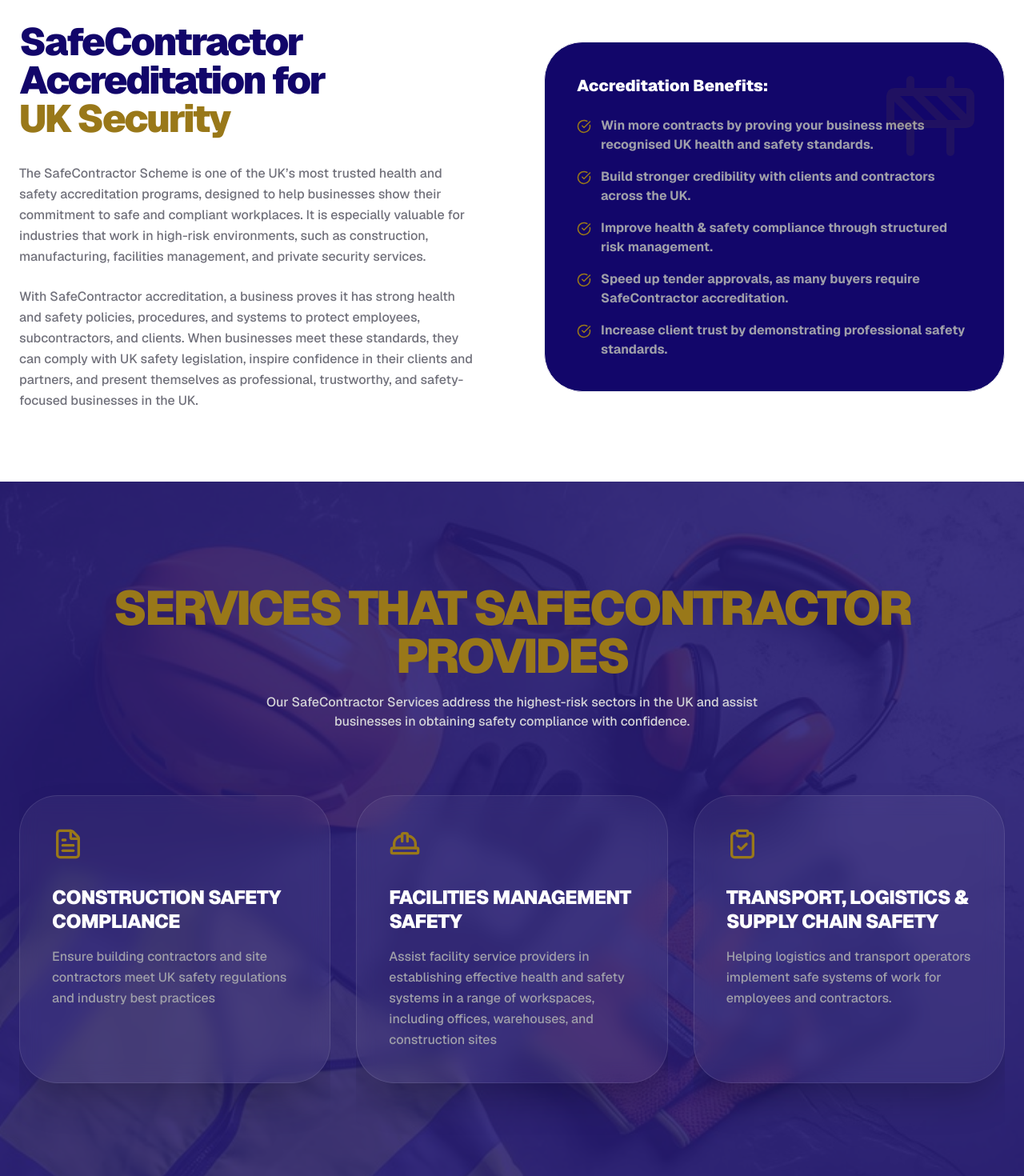
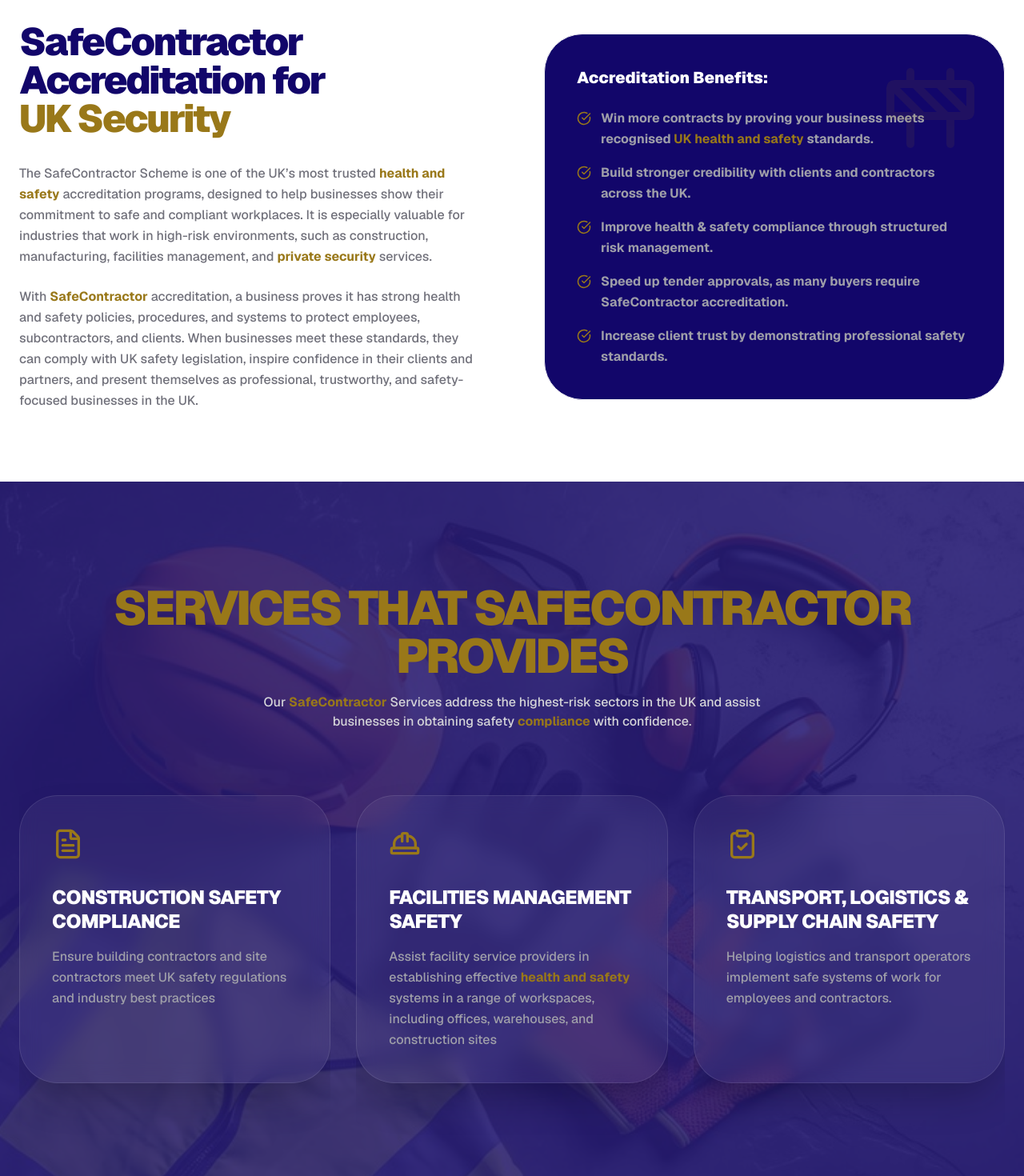
Before and after one commit to bizgrowholdings50-ctrl/Bizgrow-Holdings, a Next.js app: page /our-services/safe-contractor in a window 1280 px wide. Shown: the part 860-2330 px from the top of the page at 80% size. Built offline with nearby package versions, Linux system fonts and the light colour scheme.

Commit message:
Add the internal linking of safecontractor page

```diff
--- a/app/our-services/safe-contractor/page.jsx
+++ b/app/our-services/safe-contractor/page.jsx
@@ -33,9 +33,9 @@ const SafeContractorPage = () => {
 
         {/* Step 2: Large Watermark Text (Middle Layer) */}
         <div className="absolute inset-0 flex items-center justify-center overflow-hidden pointer-events-none select-none z-10">
-          <h2 className="text-[10rem] md:text-[12rem] font-black text-white/[0.05] leading-none uppercase tracking-tighter text-center">
+          <span className="text-[10rem] md:text-[12rem] font-black text-white/[0.05] leading-none uppercase tracking-tighter text-center">
             SAFE <br className="md:hidden" /> CONTRACTOR
-          </h2>
+          </span>
         </div>
 
         {/* Step 3: Actual Content (Top Layer) */}
@@ -57,8 +57,11 @@ const SafeContractorPage = () => {
             <FadeIn direction="right" duration="0.8">
               <p className="mt-2 text-blue-100/80 text-lg md:text-2xl max-w-2xl leading-relaxed font-medium">
                 Achieve SafeContractor accreditation with expert support from
-                <Link href="/">BizGrow Holdings</Link>. We help UK businesses meet health and safety
-                standards and win more contracts with confidence.
+                <Link href="/" className="text-[#997819] font-bold ml-1">
+                  BizGrow Holdings
+                </Link>
+                . We help UK businesses meet health and safety standards and win
+                more contracts with confidence.
               </p>
             </FadeIn>
 
@@ -82,21 +85,40 @@ const SafeContractorPage = () => {
               <div className="space-y-6 text-zinc-500 text-md leading-relaxed font-medium">
                 <p>
                   The SafeContractor Scheme is one of the UK’s most trusted
-                  health and safety accreditation programs, designed to help
-                  businesses show their commitment to safe and compliant
-                  workplaces. It is especially valuable for industries that work
-                  in high-risk environments, such as construction,
-                  manufacturing, facilities management, and private security
+                  <Link
+                    href="https://bizgrow-holdings.com/key-components-of-health-and-safety-policy/"
+                    className="text-[#997819] font-bold ml-1"
+                  >
+                    health and safety
+                  </Link>{" "}
+                  accreditation programs, designed to help businesses show their
+                  commitment to safe and compliant workplaces. It is especially
+                  valuable for industries that work in high-risk environments,
+                  such as construction, manufacturing, facilities management,
+                  and{" "}
+                  <Link
+                    href="https://bizgrow-holdings.com/our-services/private-security-startup/"
+                    className="text-[#997819] font-bold mr-1"
+                  >
+                    private security
+                  </Link>
                   services.
                 </p>
                 <p>
-                  With SafeContractor accreditation, a business proves it has
-                  strong health and safety policies, procedures, and systems to
-                  protect employees, subcontractors, and clients. When
-                  businesses meet these standards, they can comply with UK
-                  safety legislation, inspire confidence in their clients and
-                  partners, and present themselves as professional, trustworthy,
-                  and safety-focused businesses in the UK.
+                  With{" "}
+                  <Link
+                    href="https://bizgrow-holdings.com/safecontractor-what-your-uk-business-needs-to-know/"
+                    className="text-[#997819] font-bold"
+                  >
+                    SafeContractor
+                  </Link>{" "}
+                  accreditation, a business proves it has strong health and
+                  safety policies, procedures, and systems to protect employees,
+                  subcontractors, and clients. When businesses meet these
+                  standards, they can comply with UK safety legislation, inspire
+                  confidence in their clients and partners, and present
+                  themselves as professional, trustworthy, and safety-focused
+                  businesses in the UK.
                 </p>
               </div>
             </FadeIn>
@@ -109,9 +131,19 @@ const SafeContractorPage = () => {
                 <h3 className="text-xl font-black text-white mb-6">
                   Accreditation Benefits:
                 </h3>
-                <ul className="space-y-4 ">
+                <ul className="space-y-4">
                   {[
-                    "Win more contracts by proving your business meets recognised UK health and safety standards.",
+                    <>
+                      Win more contracts by proving your business meets
+                      recognised{" "}
+                      <Link
+                        href="https://bizgrow-holdings.com/8-tips-to-secure-safecontractor-accreditation/"
+                        className="text-[#997819] font-bold inline hover:underline"
+                      >
+                        UK health and safety
+                      </Link>{" "}
+                      standards.
+                    </>,
                     "Build stronger credibility with clients and contractors across the UK.",
                     "Improve health & safety compliance through structured risk management.",
                     "Speed up tender approvals, as many buyers require SafeContractor accreditation.",
@@ -119,13 +151,14 @@ const SafeContractorPage = () => {
                   ].map((item, idx) => (
                     <li
                       key={idx}
-                      className="flex items-start gap-3 text-zinc-400 font-bold"
+                      className="flex items-start gap-3 text-zinc-400 font-bold leading-relaxed"
                     >
                       <CheckCircle
                         size={18}
                         className="text-[#997819] mt-1 shrink-0"
-                      />{" "}
-                      {item}
+                      />
+                      {/* 🔹 Span add karne se text flow natural rahega */}
+                      <span className="block text-left">{item}</span>
                     </li>
                   ))}
                 </ul>
@@ -156,9 +189,22 @@ const SafeContractorPage = () => {
                 Services that SafeContractor Provides
               </h2>
               <p className="text-zinc-300 max-w-2xl mx-auto font-medium">
-                Our SafeContractor Services address the highest-risk sectors in
-                the UK and assist businesses in obtaining safety compliance with
-                confidence.
+                Our{" "}
+                <Link
+                  href="https://bizgrow-holdings.com/check-if-a-contractor-has-safecontractor-accreditation/"
+                  className="text-[#997819] font-bold"
+                >
+                  SafeContractor
+                </Link>{" "}
+                Services address the highest-risk sectors in the UK and assist
+                businesses in obtaining safety{" "}
+                <Link
+                  href="https://bizgrow-holdings.com/compliance-consultancies/"
+                  className="text-[#997819] font-bold"
+                >
+                  compliance
+                </Link>{" "}
+                with confidence.
               </p>
             </FadeIn>
           </div>
@@ -172,7 +218,19 @@ const SafeContractorPage = () => {
               },
               {
                 t: "Facilities Management Safety",
-                d: "Assist facility service providers in establishing effective health and safety systems in a range of workspaces, including offices, warehouses, and construction sites",
+                d: (
+                  <>
+                    Assist facility service providers in establishing effective{" "}
+                    <Link
+                      href="https://bizgrow-holdings.com/why-safe-contractor-certification-is-essential-for-uk-contractors-and-suppliers/"
+                      className="text-[#997819] font-bold"
+                    >
+                      health and safety
+                    </Link>{" "}
+                    systems in a range of workspaces, including offices,
+                    warehouses, and construction sites
+                  </>
+                ),
                 icon: <HardHat className="w-10 h-10" />,
               },
               {
@@ -298,9 +356,16 @@ const SafeContractorPage = () => {
                   <span className="text-[#997819]">Accreditation.</span>
                 </h2>
                 <p className="text-blue-100/70 text-lg font-medium mb-10 leading-relaxed">
-                  Choosing SafeContractor shows your commitment to professional
-                  standards and client confidence. It helps your business stand
-                  out in the competitive UK market.
+                  Choosing{" "}
+                  <Link
+                    href="https://bizgrow-holdings.com/what-is-safe-contractor-accreditation-and-why-is-it-important/"
+                    className="text-[#997819] font-bold"
+                  >
+                    SafeContractor
+                  </Link>{" "}
+                  shows your commitment to professional standards and client
+                  confidence. It helps your business stand out in the
+                  competitive UK market.
                 </p>
 
                 {/* Feature List */}
@@ -380,12 +445,16 @@ const SafeContractorPage = () => {
                 Get Your SafeContractor Seal This Month
               </h3>
               <div className="flex flex-col md:flex-row items-center justify-center gap-6">
+                <Link href="/contact-us">
                   <button className="px-12 py-6 bg-[#997819] text-white font-black uppercase tracking-widest text-[10px] rounded-2xl hover:bg-white hover:text-[#12066a] transition-all duration-500 shadow-2xl">
                     Start My Assessment
                   </button>
+                </Link>
+                <Link href="https://bizgrow-holdings.com/safe-contractor-checklist/">
                   <button className="px-12 py-6 bg-transparent border border-white/20 text-white font-black uppercase tracking-widest text-[10px] rounded-2xl hover:bg-white/10 transition-all">
                     View H&S Checklist
                   </button>
+                </Link>
               </div>
             </div>
           </div>
```
Lines whose indentation alone changed are shown as unchanged.
